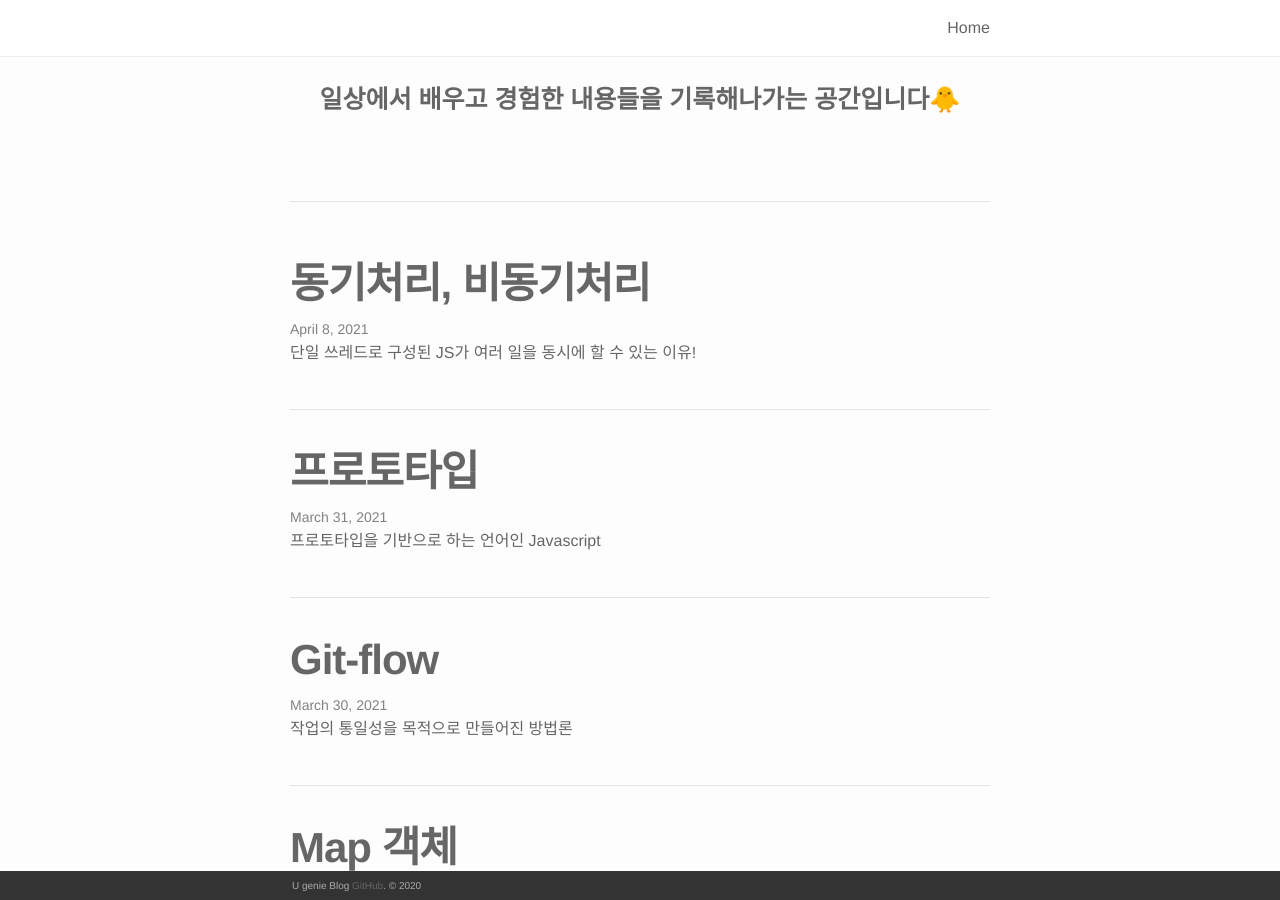
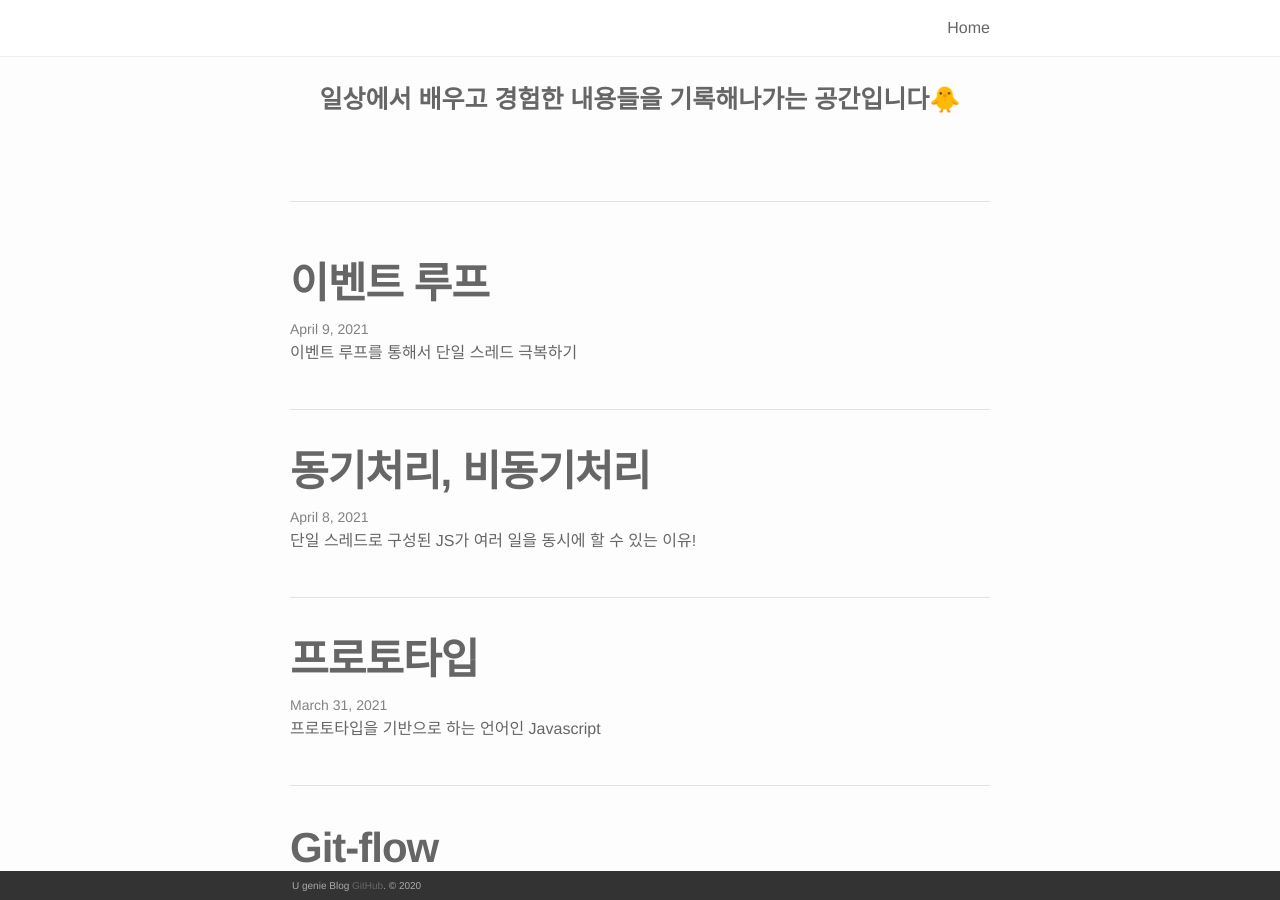
Before and after one commit to HyunYuJin/HyunYuJin.github.io, a Jekyll site: the page built from index.html, in a window 1280 px wide and 900 px high, scrolled down 304 px. Built offline with Jekyll 4.4.1, drawn with Linux system fonts in a browser that asks for light colours; nearby versions of some CDN libraries; the list of posts is cut into pages by our own code.

Commit message:
Add post about event loop

````diff
--- a/_posts/2021-03-31-prototype.markdown
+++ b/_posts/2021-03-31-prototype.markdown
@@ -18,7 +18,7 @@ Javascript에서 함수를 정의하면 동시에 해당 함수의 <code style="
 
 이 <code style="color: #FF3636;">prototype</code>은 <code style="color: #FF3636;">Prototype Object</code>를 참조합니다.
 
-<code style="color: #FF3636;">Prototype Object</code>는 기본적으로 멤버 변수로 <code style="color: #FF3636;">constructor</code>와 <code style="color: #FF3636;">Prototype Link</code>라는 `__proto__`</code>를 가지고 있습니다.
+<code style="color: #FF3636;">Prototype Object</code>는 기본적으로 멤버 변수로 <code style="color: #FF3636;">constructor</code>와 <code style="color: #FF3636;">Prototype Link</code>라는 <code>`__proto__`</code>를 가지고 있습니다.
 
 여기서 <code style="color: #FF3636;">constructor</code> 속성은 함수를 참조합니다.
 
--- a/_posts/2021-04-08-sync-async.markdown
+++ b/_posts/2021-04-08-sync-async.markdown
@@ -2,11 +2,11 @@
 layout: post
 title: 동기처리, 비동기처리
 date: 2021-04-08
-description: 단일 쓰레드로 구성된 JS가 여러 일을 동시에 할 수 있는 이유!
+description: 단일 스레드로 구성된 JS가 여러 일을 동시에 할 수 있는 이유!
 ---
 
-> 💡 Js는 한번에 하나의 일만 수행할 수 있는 단일 쓰레드로 구성이 되어있습니다.
-그런데 한의 일이 30초 이상 걸리면 어떨까요? Js는 브라우저의 메인 쓰레드에서 돌아가기 때문에 모든 UI가 막히게 될 것입니다.
+> 💡 Js는 한번에 하나의 일만 수행할 수 있는 단일 스레드로 구성이 되어있습니다.
+그런데 한의 일이 30초 이상 걸리면 어떨까요? Js는 브라우저의 메인 스레드에서 돌아가기 때문에 모든 UI가 막히게 될 것입니다.
 다행히도 JS에서는 WEB API를 제공하여 비동기 처리를 할 수 있도록 해주는데요, 오늘은 동기와 비동기에 대해서 정리해보겠습니다.
 
 <br />
@@ -21,7 +21,7 @@ description: 단일 쓰레드로 구성된 JS가 여러 일을 동시에 할 수
 이와 반대로, 동시에 일어나지 않는 것을 의미합니다.
 요청한 결과가 그 자리에서 바로 보여지지 않는다는 것을 약속합니다.
 
-이처럼 단일 쓰레드로 구성된 언어에서는 비동기 처리가 필수인데요,
+이처럼 단일 스레드로 구성된 언어에서는 비동기 처리가 필수인데요,
 비동기 처리방식을 사용할 때 주의할 점은 언제 결과 값을 반환할지 모르기 때문에 동기로 처리하는 방법을 적절하게 섞어서 사용해야하는 법을 알아야 합니다.
 
 대표적으로 setTimeout, Promise, callback, async-await와 같은 처리방법이 있습니다.
--- /dev/null
+++ b/_posts/2021-04-09-eventloop.markdown
@@ -0,0 +1,72 @@
+---
+layout: post
+title: 이벤트 루프
+date: 2021-04-09
+description: 이벤트 루프를 통해서 단일 스레드 극복하기
+---
+
+> 💡 사실상 JS 자체에 비동기성이라는 직접적인 개념이 있지는 않다고 합니다.
+> JS엔진은 호출할 때마다 프로그램의 실행을 시간에 따라 처리합니다.
+
+<br />
+
+### 이벤트 루프 동작 순서
+#### 예시코드
+해당 예시코드를 바탕으로 하겠습니다.
+
+```javascript
+function duckHello() {
+    console.log("Hello! I am pretty duck.");
+}
+
+function duckRespond() {
+  return setTimeout(() => {
+    return "Hey! I am ugly duck.";
+  }, 1000);
+}
+
+duckHello();
+duckRespond();
+```
+<br />
+<ol>
+  <li> 함수를 호출하면 그 함수는 'call stack'이라는 곳에 추가됩니다.
+
+  쉽게 생각해서 이는 그냥 스택이라고 생각하면 되는데, 선입후출로 실행됩니다.
+
+  따라서 해당 함수가 값을 return하면 그 함수는 스택에서 빠져나오게 됩니다.
+    <ol>
+      <li>우선, duckRespond()가 call stack에 추가됩니다.</li>
+      <li>그 다음 setTimeout()가 call stack에 추가됩니다.</li>
+      <li>setTimeout()의 콜백 함수인 () => { return "Hey! I am ugly duck."; }가 WEB API에 추가됩니다.</li>
+      <li>그동안 순차적으로 setTimeout()과 duckRespond()가 call stack에서 빠져나옵니다. (선입후출!)</li>
+    </ol>
+  </li>
+  <li>WEB API 내에서는 setTimeout()에서 지정해준 시간동안 타이머가 돌아갑니다.</li>
+  <li>타이머가 종료된 후 해당 콜백 함수는 Queue라는 공간에 넣어지게 됩니다.
+
+  해당 콜백 함수는 자신의 차례가 될 때까지 Queue에서 대기합니다.
+    <div style="background-color: #eee; padding: 1rem;">
+      ⚠️ 콜백 함수가 지정해준 시간 이후에 바로 call stack에 추가되어 값을 return하는 것이 아닙니다!! Queue라는 공간에 먼저 푸쉬 됩니다!
+    </div>
+  </li>
+  <li>대망의 이벤트 루프!가 등장하게 됩니다.
+
+  이벤트 루프는 Queue와 call stack을 이어주는 역할을 합니다.
+
+  만약, call stack 내의 함수들이 모두 값을 return하고 call stack이 비워지면
+
+  <ol>
+    <li>Queue에 있는 첫번째 항목부터 call stack에 추가됩니다.</li>
+    <li>해당 항목이 값을 return합니다.</li>
+    <li>call stack에서 해당 항목이 pop 됩니다.</li>
+  </ol>
+  </li>
+</ol>
+
+
+<br />
+<hr />
+<br />
+##### 참고
+[https://kkangdda.tistory.com/73](https://kkangdda.tistory.com/73)
````
